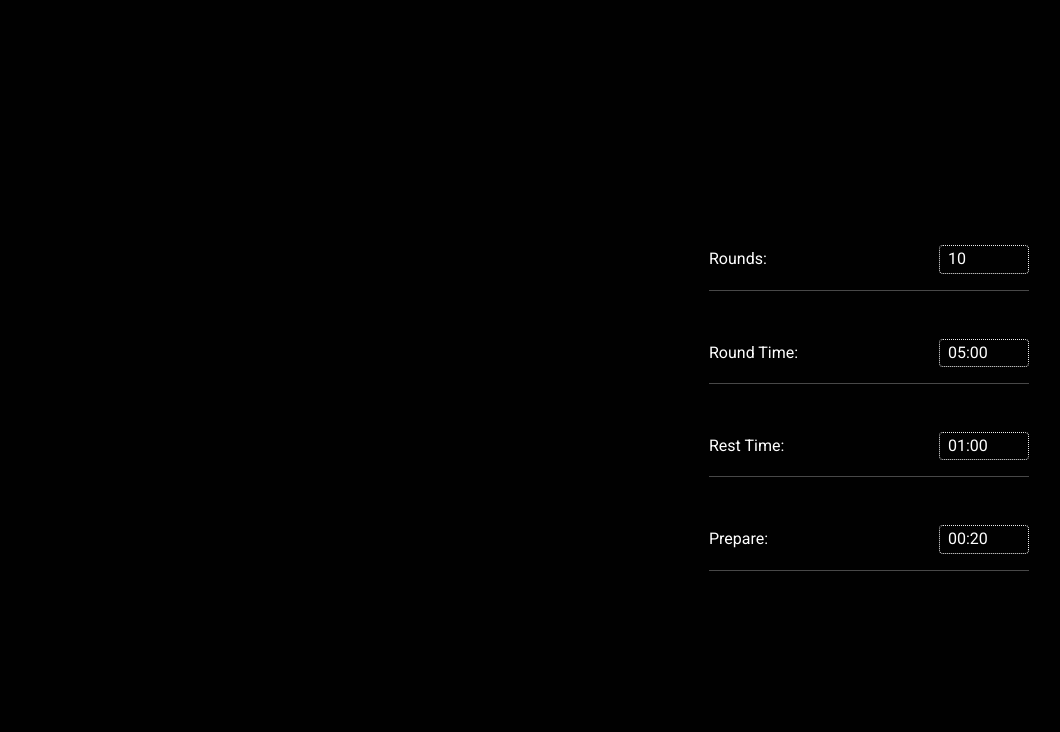
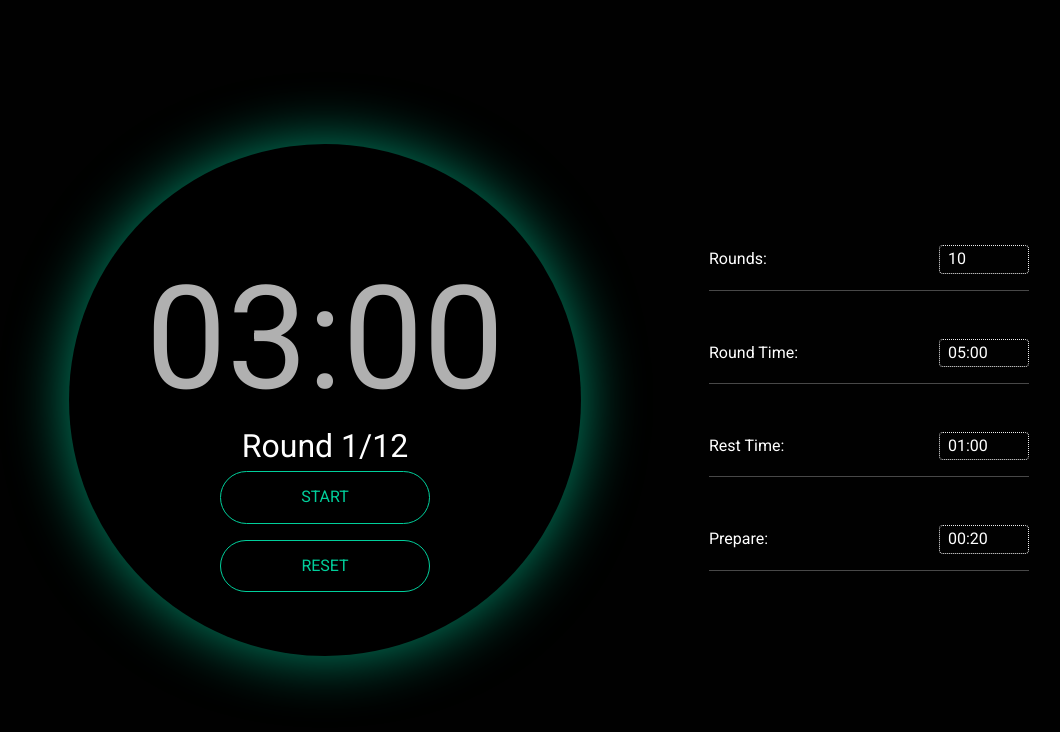
Before and after one commit to bohdanmoroziuk/interval-timer, a React (Create React App) app: page / in a window 1280 px wide. Shown: the top 732 px of the page, without its empty margins (219-1279 px from the left). Built offline with nearby package versions, Linux system fonts and the light colour scheme.

Commit message:
feat: add timer

```diff
--- a/src/App.tsx
+++ b/src/App.tsx
@@ -2,7 +2,7 @@ import { FC } from 'react';
 
 import GlobalStyle from 'styles/global';
 
-import { SettingsForm } from 'components';
+import { SettingsForm, Timer } from 'components';
 
 import { Container, Main, Sidebar } from 'App.styles';
 
@@ -10,7 +10,9 @@ const App: FC = () => (
   <>
     <GlobalStyle />
     <Container>
-      <Main></Main>
+      <Main>
+        <Timer />
+      </Main>
       <Sidebar>
         <SettingsForm />
       </Sidebar>
--- a/src/components/index.tsx
+++ b/src/components/index.tsx
@@ -1 +1,2 @@
 export { default as SettingsForm } from 'components/settings-form';
+export { default as Timer } from 'components/timer';
--- /dev/null
+++ b/src/components/timer/index.tsx
@@ -0,0 +1,28 @@
+import { FC } from 'react';
+
+import {
+  Circle,
+  Time,
+  Round,
+  Controls,
+  ControlButton
+} from 'components/timer/styles';
+
+const Timer: FC = () => {
+  return (
+    <Circle>
+      <Time>03:00</Time>
+      <Round>Round 1/12</Round>
+      <Controls>
+        <ControlButton>
+          Start
+        </ControlButton>
+        <ControlButton>
+          Reset
+        </ControlButton>
+      </Controls>
+    </Circle>
+  );
+};
+
+export default Timer;
--- /dev/null
+++ b/src/components/timer/styles.tsx
@@ -0,0 +1,51 @@
+import styled from 'styled-components';
+
+export const Circle = styled.div`
+  width: 40vw;
+  height: 40vw;
+  border-radius: 50%;
+  box-shadow: 0 0 62px -1px rgba(0, 207, 155, 0.7);
+  background-color: #000;
+  margin-right: 15vw;
+  display: flex;
+  flex-direction: column;
+  justify-content: space-between;
+  align-items: center;
+  padding: 4rem;
+`;
+
+export const Time = styled.time`
+  color: rgba(255, 255, 255, 0.69);
+  font-size: 9rem;
+  margin-top: 3rem;
+`;
+
+export const Round = styled.p`
+  font-size: 2rem;
+  color: #fff;
+`;
+
+export const Controls = styled.div`
+  display: flex;
+  flex-direction: column;
+`;
+
+export const ControlButton = styled.button`
+  text-transform: uppercase;
+  padding: 1rem 5rem;
+  background-color: transparent;
+  border-radius: 3rem;
+  cursor: pointer;
+  transition: all 220ms ease-in-out;
+  border: 1px solid #00cf9b;
+  color: #00cf9b;
+
+  &:not(:first-of-type) {
+    margin-top: 1rem;
+  }
+
+  &:hover {
+    background-color: #00cf9b;
+    color: #fff;
+  }
+`;
```
